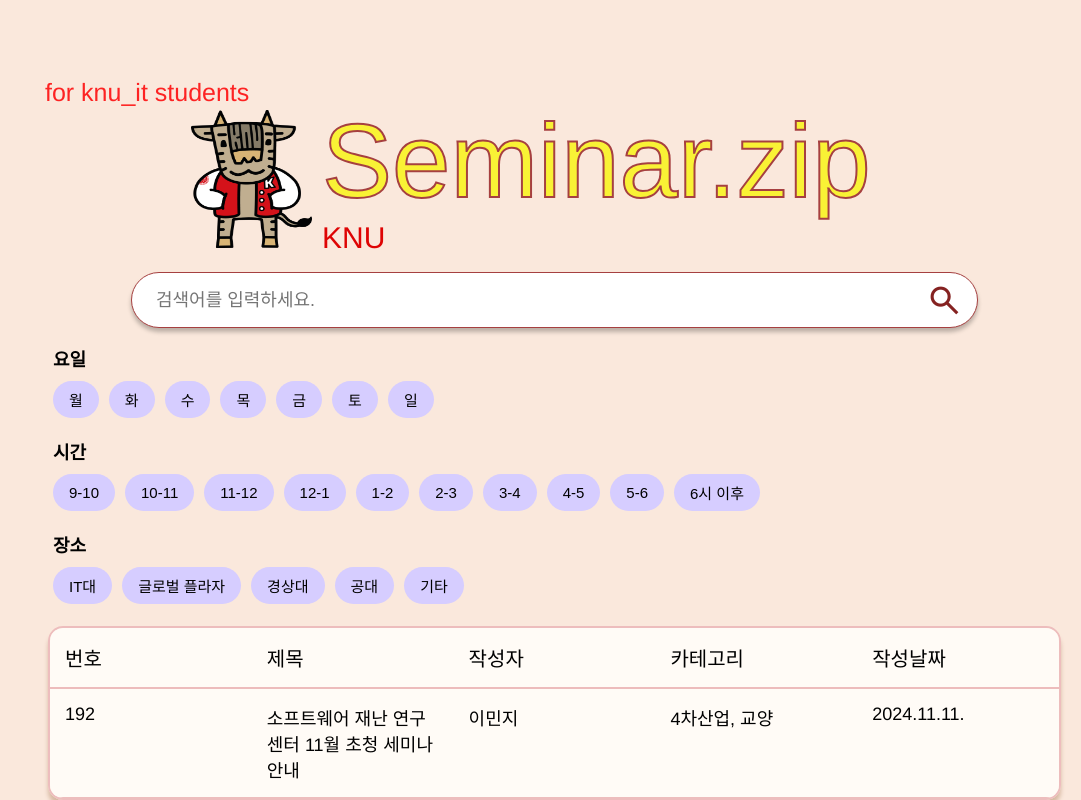
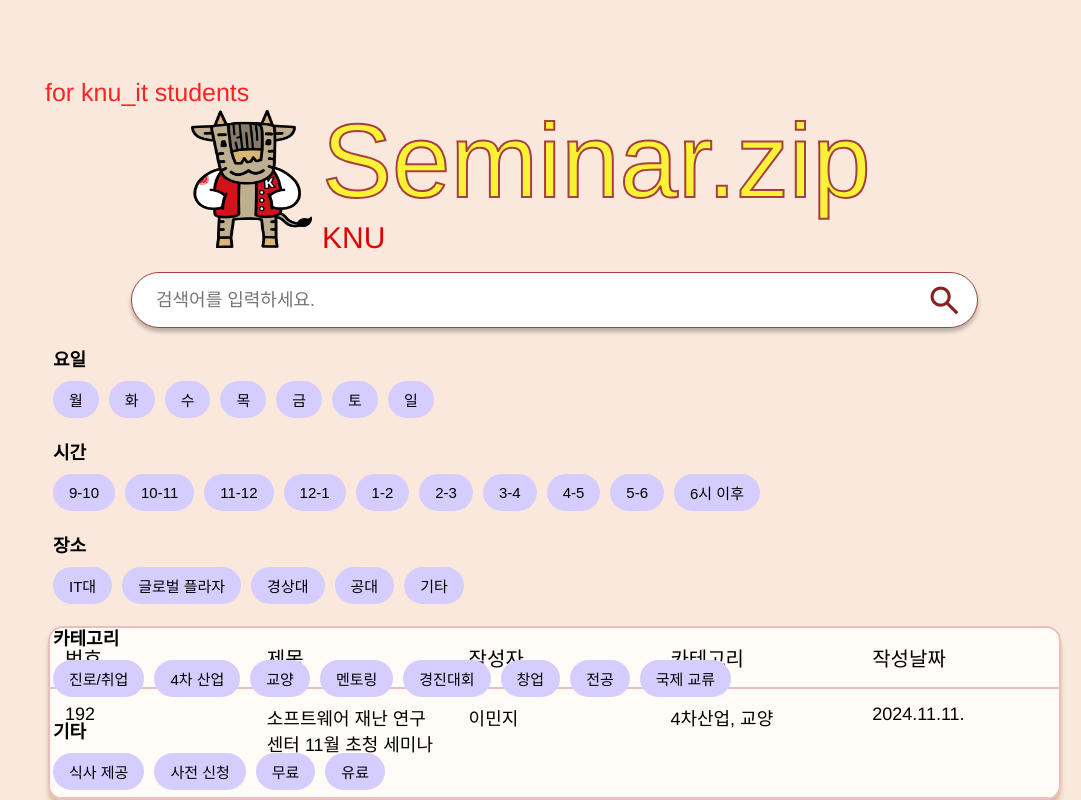
Before and after one commit to mezzang/-j4, a React (Create React App) app: page / in a window 1280 px wide. Shown: the part 199-999 px from the top of the page, without its empty margins (199-1280 px from the left). Built offline with nearby package versions, Linux system fonts and the light colour scheme.

Commit message:
fix(components): z-index 설정

```diff
--- a/src/components/Filters.jsx
+++ b/src/components/Filters.jsx
@@ -8,6 +8,7 @@ const FiltersContainer = styled.div`
   height: 219px;
   top: 544px;
   left: 252px;
+  z-index: 1; /* SearchBar 아래 */
 `;
 
 const FilterSectionContainer = styled.div`
--- a/src/components/Header.jsx
+++ b/src/components/Header.jsx
@@ -7,6 +7,7 @@ const Title = styled.div`
   height: 191px;
   top: 277px;
   left: 244px;
+  z-index: 3; /* 항상 최상단 */
 `;
 
 const Image = styled.img`
--- a/src/components/SearchBar.jsx
+++ b/src/components/SearchBar.jsx
@@ -15,6 +15,7 @@ const SearchBarContainer = styled.div`
   display: flex;
   align-items: center;
   padding: 0 16px;
+  z-index: 2; /* Header 아래 */
 `;
 
 const SearchInput = styled.input`
--- a/src/components/SeminarList.jsx
+++ b/src/components/SeminarList.jsx
@@ -12,6 +12,7 @@ const SeminarListContainer = styled.div`
   overflow: hidden;
   border: 2px solid #edbdbd;
   box-shadow: 0px 6px 4px #d8baa4;
+  z-index: 0; /* 가장 아래 */
 `;
 
 const SeminarHeader = styled.div`
```
